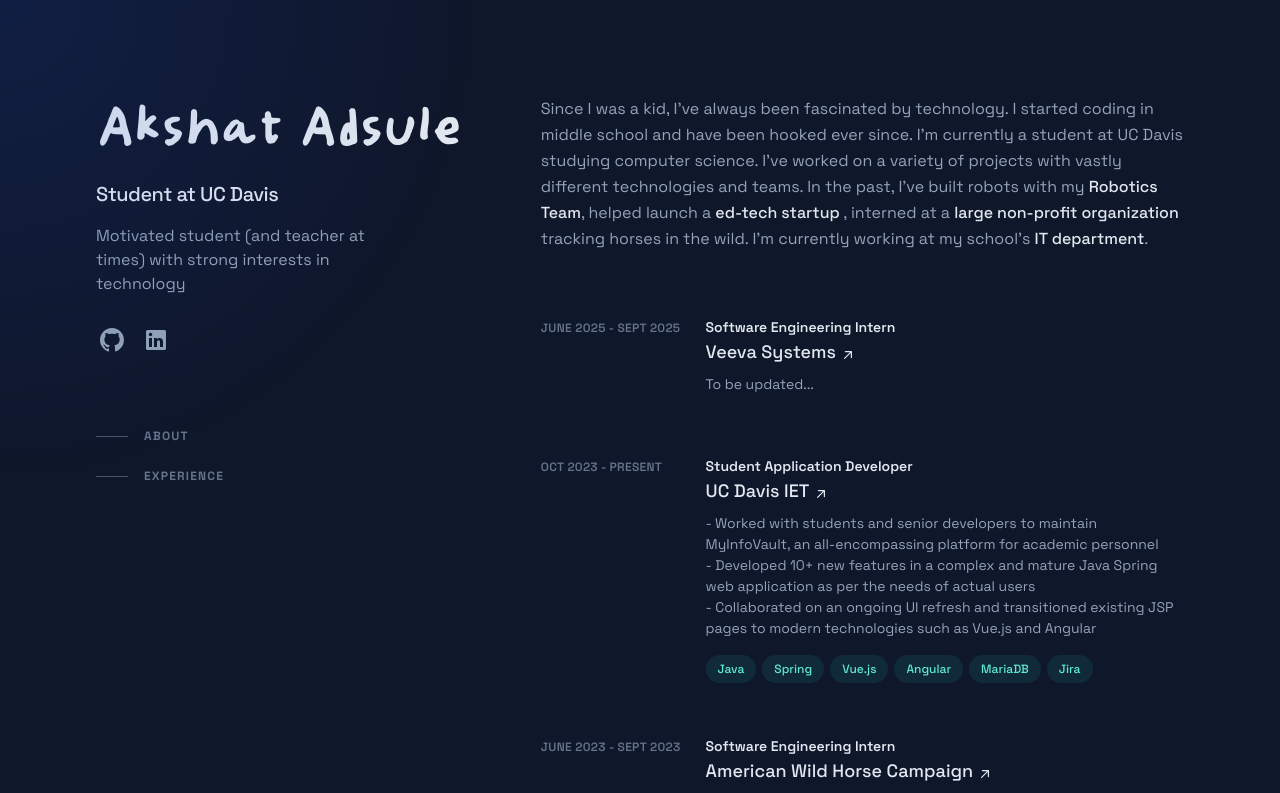
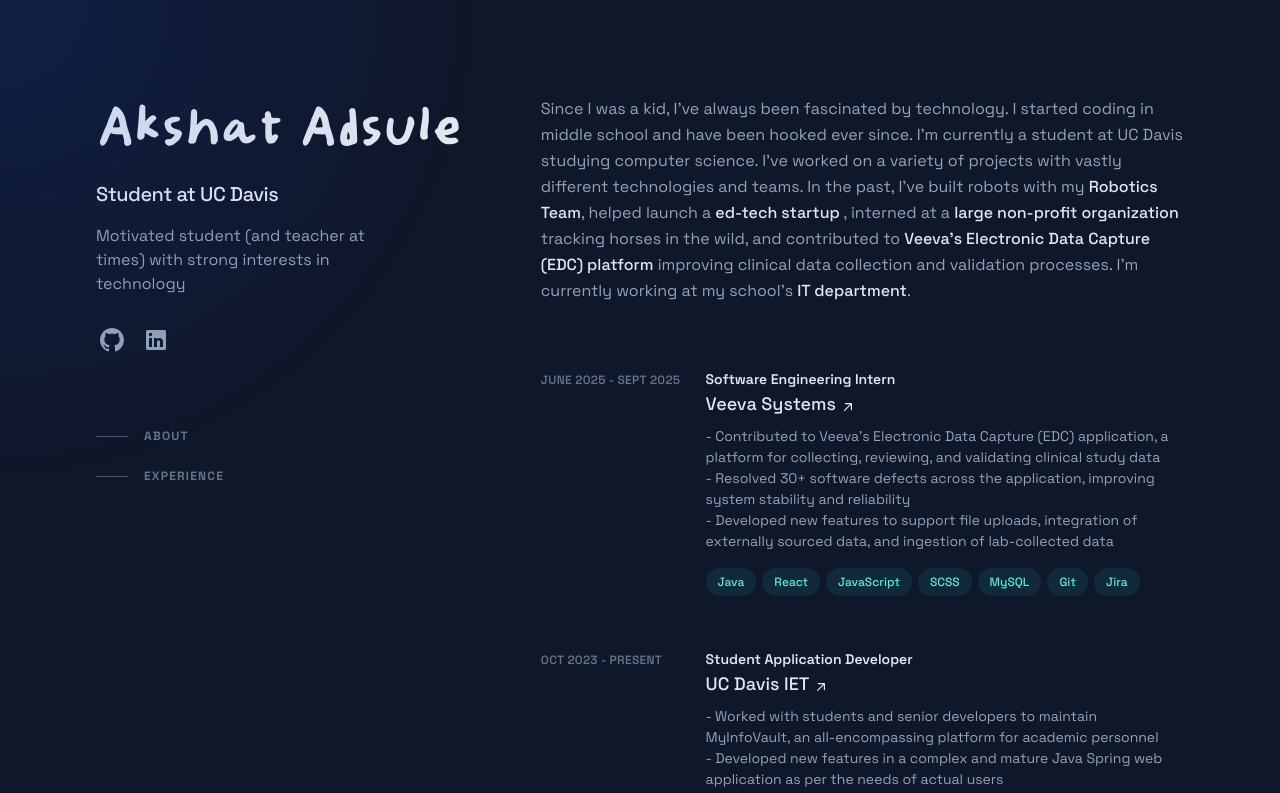
Before and after one commit to AkshatAdsule/AkshatAdsule.github.io, a Next.js app: page / in a window 1280 px wide. Shown: the top 793 px of the page. Built offline with nearby package versions, Linux system fonts and the light colour scheme.

Commit message:
update website with internship

```diff
--- a/app/_components/main.tsx
+++ b/app/_components/main.tsx
@@ -10,8 +10,27 @@
       companyLink: "https://www.veeva.com/",
       startDate: "June 2025",
       endDate: "Sept 2025",
-      description: <>To be updated...</>,
-      techStack: [],
+      description: (
+        <>
+          - Contributed to Veeva’s Electronic Data Capture (EDC) application, a
+          platform for collecting, reviewing, and validating clinical study data
+          <br />
+          - Resolved 30+ software defects across the application, improving
+          system stability and reliability
+          <br />
+          - Developed new features to support file uploads, integration of
+          externally sourced data, and ingestion of lab-collected data
+        </>
+      ),
+      techStack: [
+        "Java",
+        "React",
+        "JavaScript",
+        "SCSS",
+        "MySQL",
+        "Git",
+        "Jira",
+      ],
     },
     {
       role: "Student Application Developer",
@@ -24,13 +43,14 @@
           - Worked with students and senior developers to maintain MyInfoVault,
           an all-encompassing platform for academic personnel
           <br />
-          - Developed 10+ new features in a complex and mature Java Spring web
+          - Developed new features in a complex and mature Java Spring web
           application as per the needs of actual users
-          <br />- Collaborated on an ongoing UI refresh and transitioned
-          existing JSP pages to modern technologies such as Vue.js and Angular
+          <br />
+          - Collaborated on an ongoing UI refresh and transitioned existing JSP
+          pages to modern technologies such as React
         </>
       ),
-      techStack: ["Java", "Spring", "Vue.js", "Angular", "MariaDB", "Jira"],
+      techStack: ["Java", "Spring", "React", "MariaDB", "Jira"],
     },
 
     {
@@ -92,7 +112,15 @@
         >
           large non-profit organization
         </Link>{" "}
-        tracking horses in the wild. I'm currently working at my school's{" "}
+        tracking horses in the wild, and contributed to{" "}
+        <Link
+          href="https://www.veeva.com/products/veeva-edc/"
+          label="Veeva Systems"
+        >
+          Veeva’s Electronic Data Capture (EDC) platform
+        </Link>{" "}
+        improving clinical data collection and validation processes. I'm
+        currently working at my school's{" "}
         <Link href="https://iet.ucdavis.edu/" label="university">
           IT department
         </Link>
@@ -101,9 +129,7 @@
 
       <section id="experience">
         <ol className="group/list">
-          {jobs.map((job, index) => (
-            <ExperienceCard key={index} job={job} />
-          ))}
+          {jobs.map((job, index) => <ExperienceCard key={index} job={job} />)}
         </ol>
         <div className="mt-12 text-center">
           <Link href="/resume.pdf" label="View my full Resume">
```
